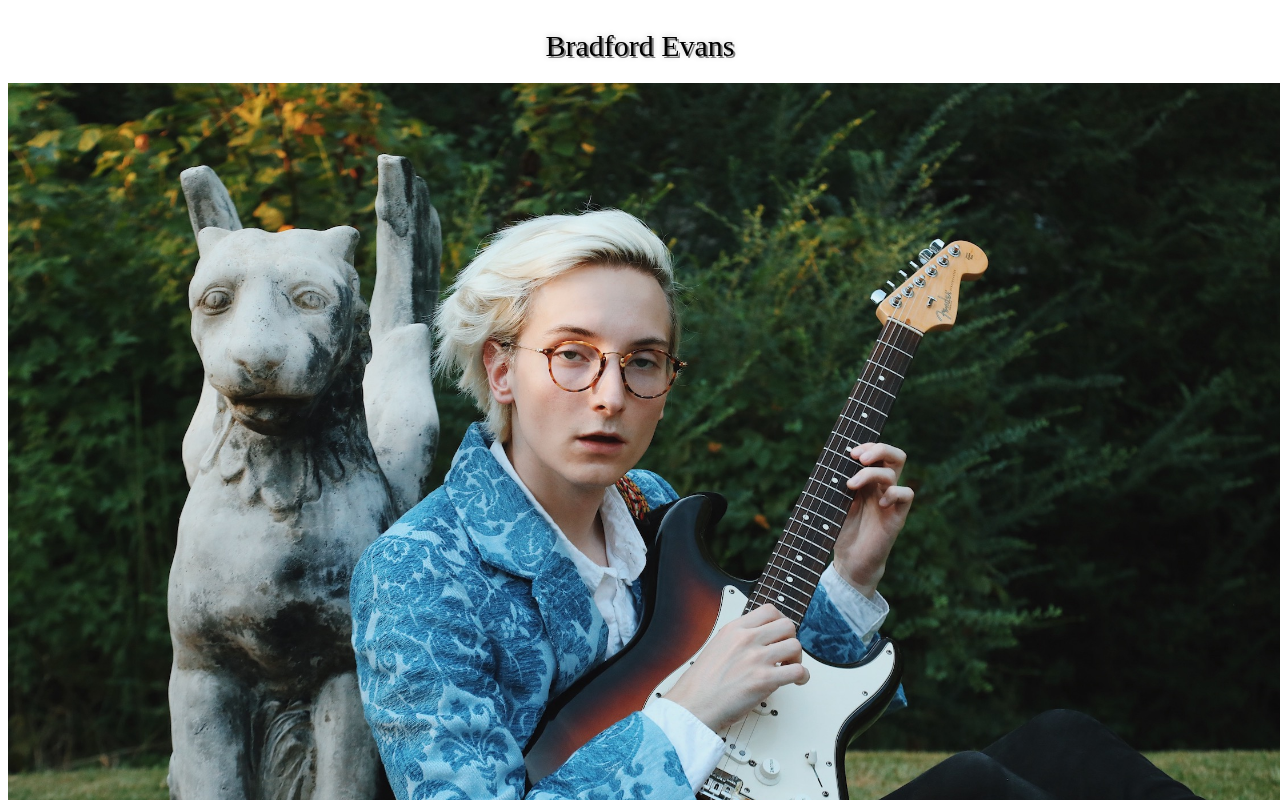
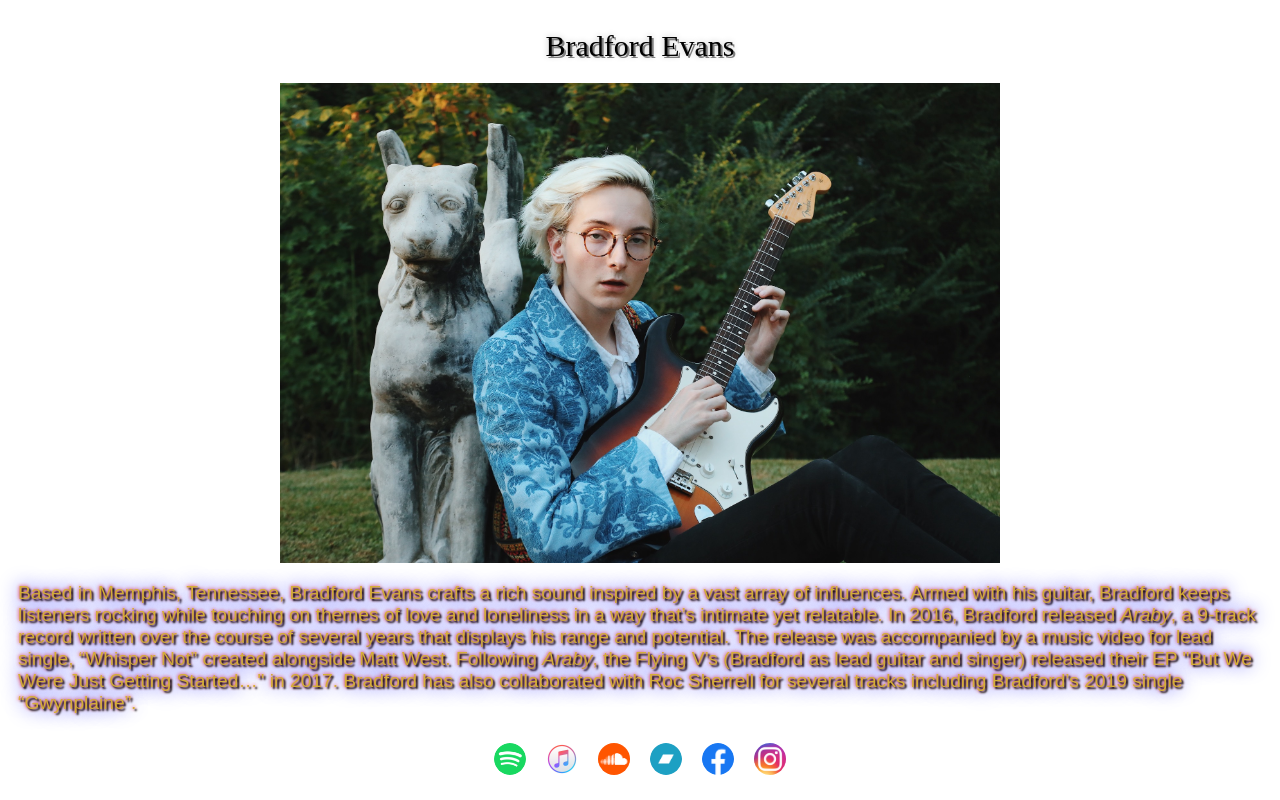
Before and after one commit to willc417/bradfordevans, a React (Create React App) app in the folder bradfordevans/: page /story in a window 1280 px wide. Shown: the top 800 px of the page. Built offline with nearby package versions, Linux system fonts and the light colour scheme.

Commit message:
Change Story image size

```diff
--- a/bradfordevans/src/Components/App.css
+++ b/bradfordevans/src/Components/App.css
@@ -60,12 +60,13 @@
     height: inherit;
     display: flex;
     flex-wrap: wrap;
+    justify-content: center;
     width: inherit;
 }
 
 .storyPageImage {
-    height: auto;
-    width: 100vw;
+    height: 60vh;
+    width: auto;
 }
 
 .storyPageText {
```
